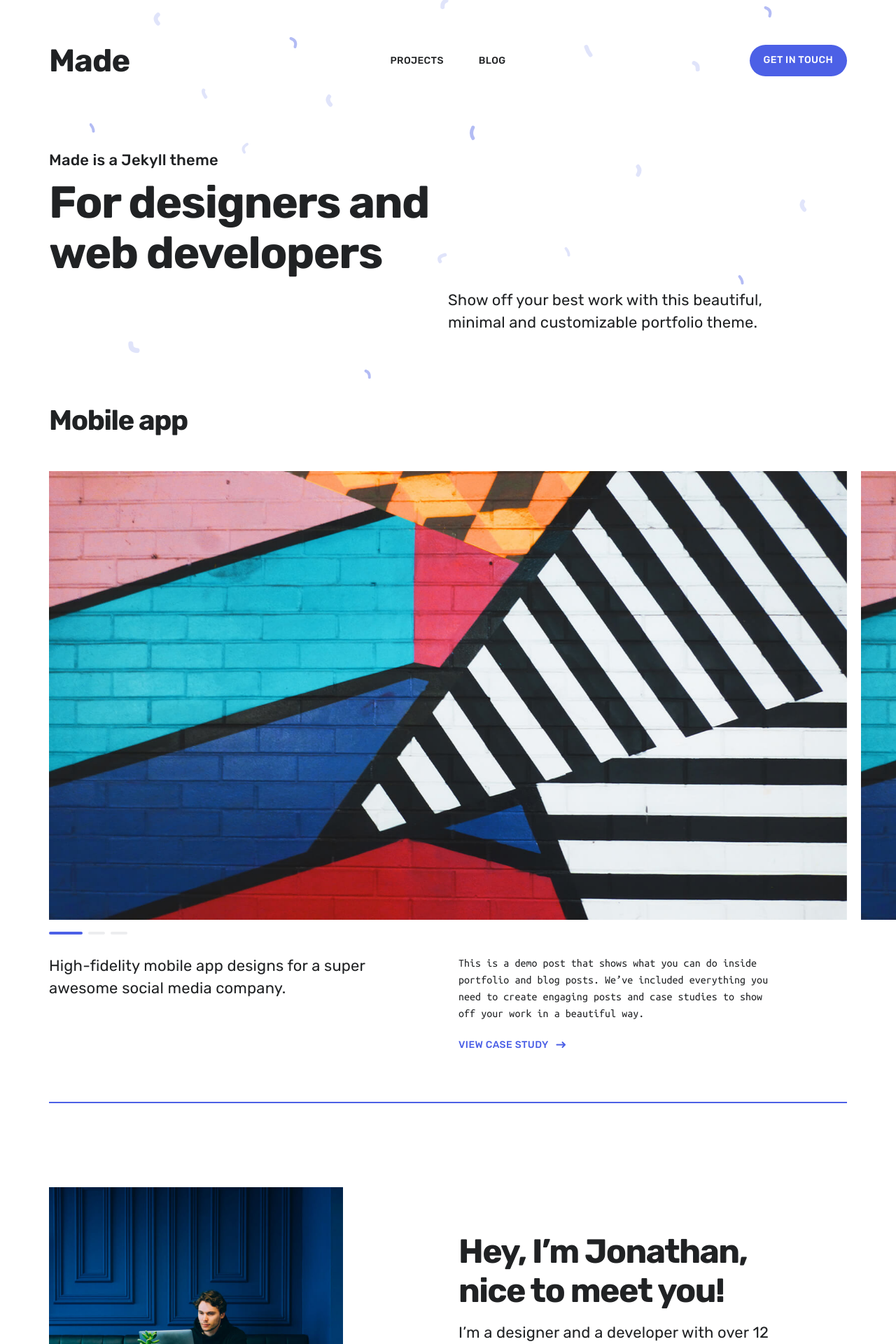
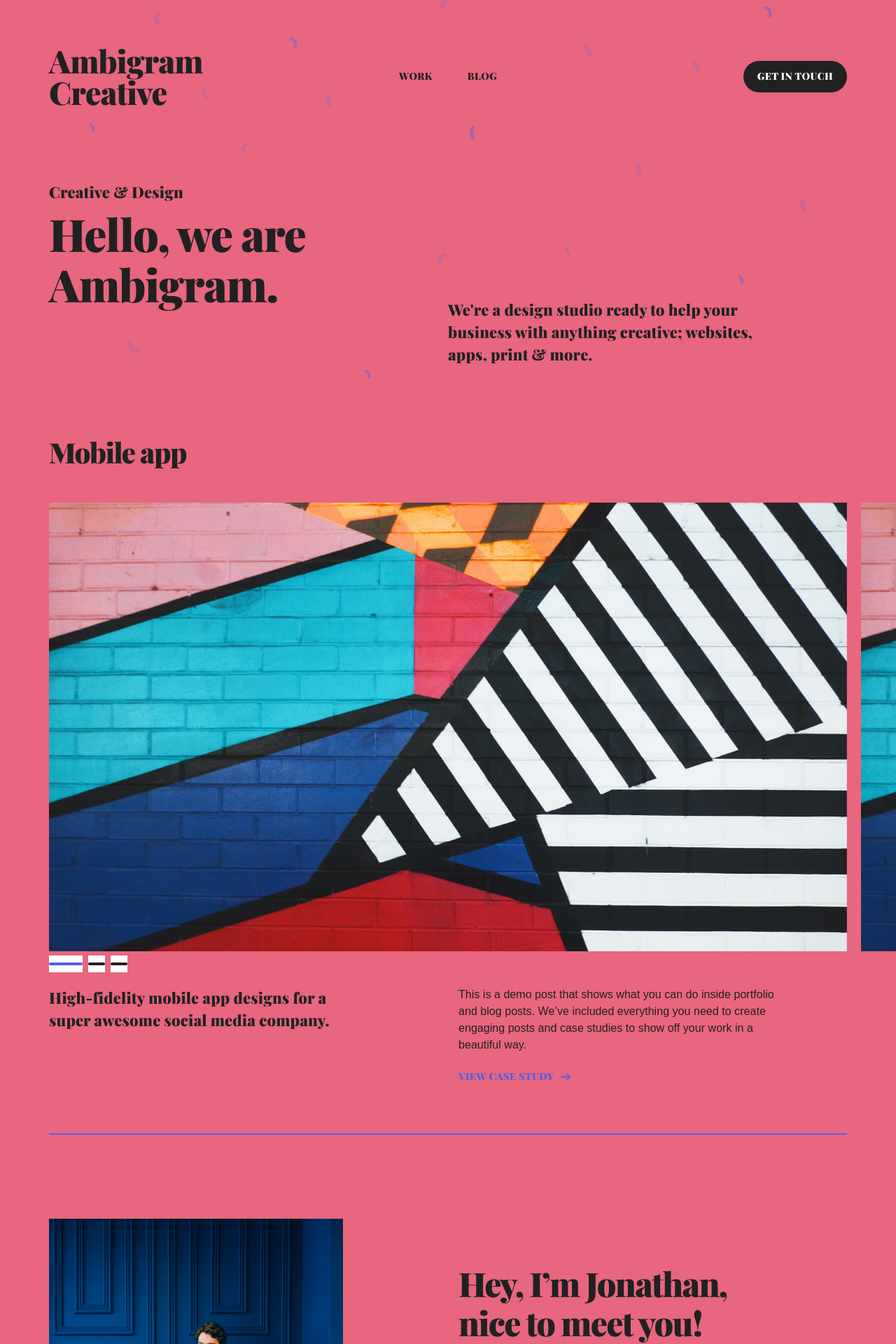
Before and after one commit to martinwrightdesign/ambigram, a Jekyll site: the page built from index.html, in a window 1280 px wide. Shown: the top 1920 px of the page at 70% size. Built offline with Jekyll 4.4.1, drawn with Linux system fonts in a browser that asks for light colours; nearby versions of some CDN libraries; some of the changed text lies outside the part shown.

Commit message:
Initial Config

```diff
--- a/_config.yml
+++ b/_config.yml
@@ -1,6 +1,6 @@
-site: Made Jekyll Theme
+site: Ambigram Creative
 
-url:
+url: https://weareambigram.com
 baseurl:
 
 collections:
--- a/_sass/_includes/_component__header.scss
+++ b/_sass/_includes/_component__header.scss
@@ -43,7 +43,7 @@
     justify-content: center;
     width: 100vw;
     height: 100vh;
-    background-color: white;
+    //background-color: white;
     position: fixed;
     top: 10px;
     left: 0;
--- a/index.html
+++ b/index.html
@@ -1,8 +1,8 @@
 ---
 layout: default
-overtitle: Made is a Jekyll theme
-title: For designers and web developers
-description: Show off your best work with this beautiful, minimal and customizable portfolio theme.
+overtitle: Creative & Design
+title: Hello, we are Ambigram.
+description: We're a design studio ready to help your business with anything creative; websites, apps, print & more.
 featured_image: /images/social.jpg
 ---
 
```
Also changed, not shown: _data/settings.yml (+9 -9 lines), Gemfile.lock (added).
